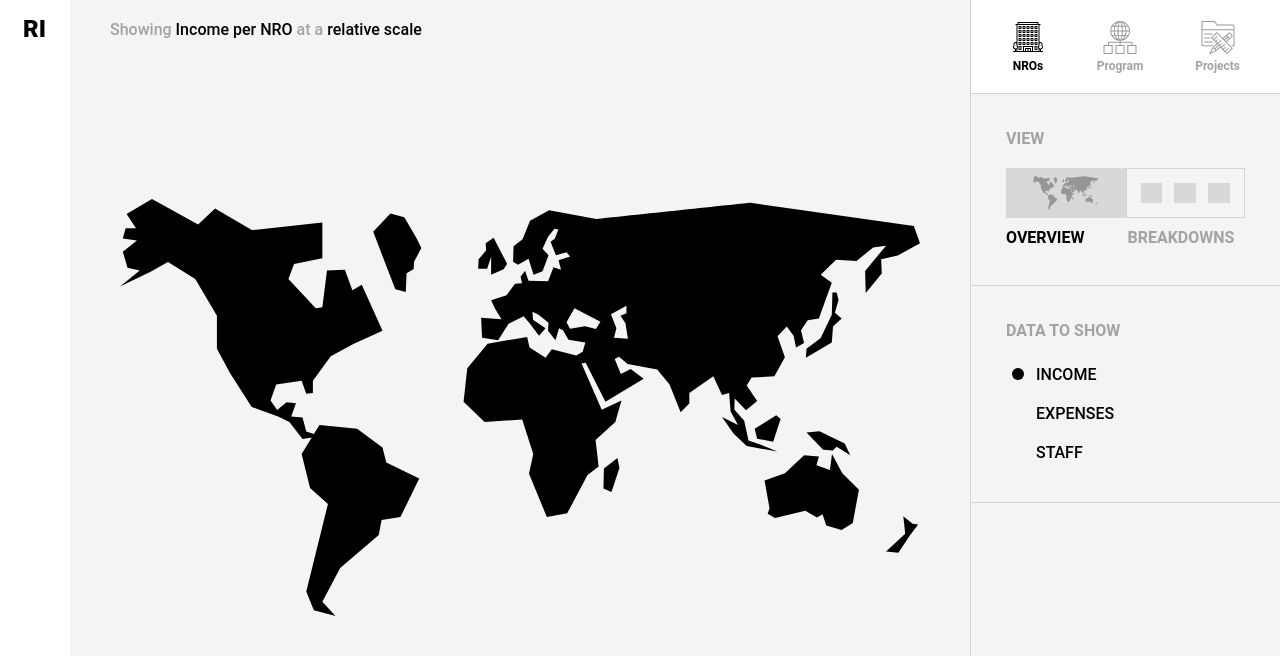
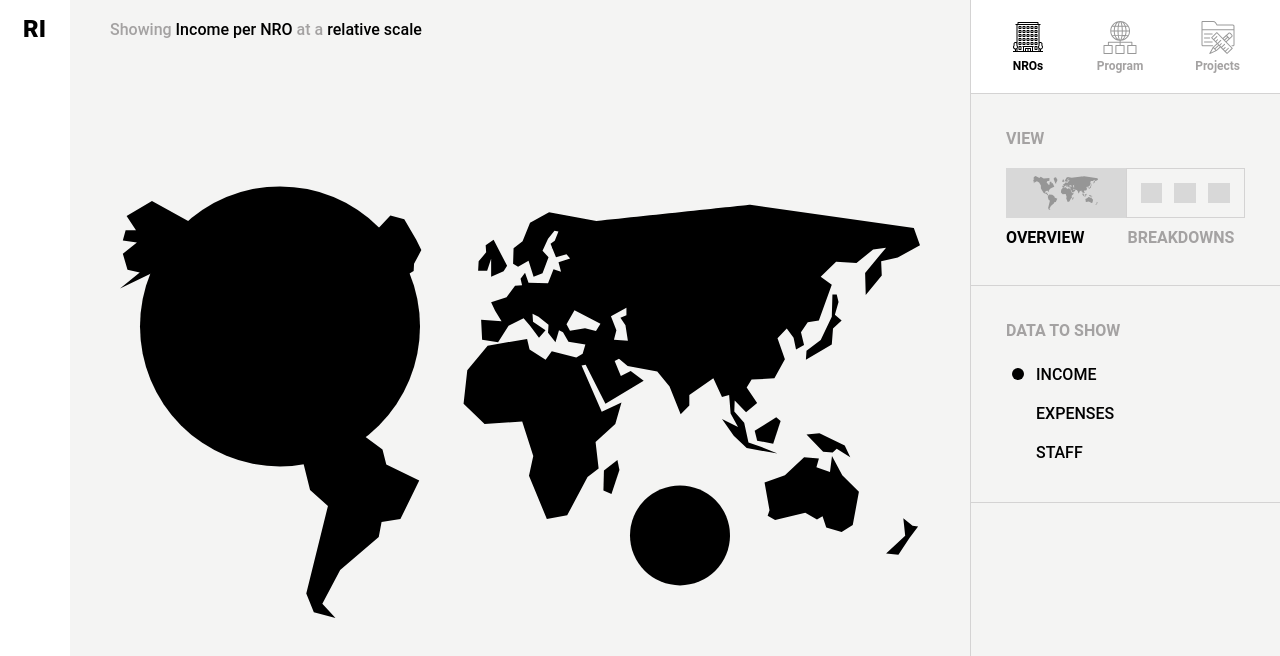
Before and after one commit to Arpo87/https-github.com-vanishing-point-studio-gp-resource, a React (Create React App) app in the folder frontend/: page / in a window 1280 px wide. Shown: the top 656 px of the page. Built offline with nearby package versions, Linux system fonts and the light colour scheme; what webfontloader would draw is missing.

Commit message:
Add some basic d3 shit

```diff
--- a/frontend/package.json
+++ b/frontend/package.json
@@ -3,9 +3,12 @@
   "version": "0.1.0",
   "private": true,
   "devDependencies": {
+    "d3-selection": "^1.4.0",
+    "d3-transition": "^1.2.0",
     "node-sass": "^4.11.0",
     "react": "^16.8.4",
     "react-dom": "^16.8.4",
+    "react-resize-detector": "^4.1.3",
     "react-router": "^5.0.0",
     "react-router-dom": "^5.0.0",
     "react-scripts": "2.1.8",
--- a/frontend/src/components/map/Map.jsx
+++ b/frontend/src/components/map/Map.jsx
@@ -1,14 +1,56 @@
 import React from 'react'
+import ResizeDetector from 'react-resize-detector'
+import { select } from 'd3-selection'
+import { transition } from 'd3-transition'
 import map from '../../assets/map.svg'
 import './Map.scss'
 
-const Map = () => (
+transition() // Need to import transition to be able to call it on a selection for some reason..
+
+const data = [
+  { location: 'North America', coordinates: [0.2, 0.3], value: 140 },
+  { location: 'Australia', coordinates: [0.7, 0.8], value: 50 },
+]
+
+class Map extends React.PureComponent {
+  componentDidMount() {
+    this.draw()
+  }
+
+  componentDidUpdate() {
+    this.draw()
+  }
+
+  render() {
+    return (
       <div className="map-view">
         <div className="map-container">
+          <ResizeDetector handleWidth handleHeight onResize={this.draw} />
           <img src={map} width="100%" alt="" />
-      <svg className="data-svg" />
+          <svg className="data-svg" ref={e => (this.svgElement = e)} />
         </div>
       </div>
     )
+  }
 
-export default Map
+  draw = () => {
+    const width = this.svgElement.clientWidth || this.svgElement.parentNode.clientWidth
+    const height = this.svgElement.clientHeight || this.svgElement.parentNode.clientHeight
+
+    const circles = select(this.svgElement)
+      .selectAll('circle')
+      .data(this.props.data)
+
+    circles.exit().remove()
+    circles.enter().append('circle')
+    circles.attr('cx', d => width * d.coordinates[0]).attr('cy', d => height * d.coordinates[1])
+    circles
+      .transition()
+      .duration(500)
+      .attr('r', d => d.value)
+  }
+}
+
+const MapWithFakeData = () => <Map data={data} />
+
+export default MapWithFakeData
--- a/frontend/src/components/map/Map.scss
+++ b/frontend/src/components/map/Map.scss
@@ -8,6 +8,8 @@
 
   .map-container {
     position: relative;
+    display: flex;
+    flex-direction: column;
   }
 
   .data-svg {
@@ -16,5 +18,6 @@
     left: 0;
     width: 100%;
     height: 100%;
+    overflow: visible;
   }
 }
```
Also changed, not shown: 1 other file (tests, documents, lock files or other folders). Lines whose indentation alone changed are shown as unchanged.
